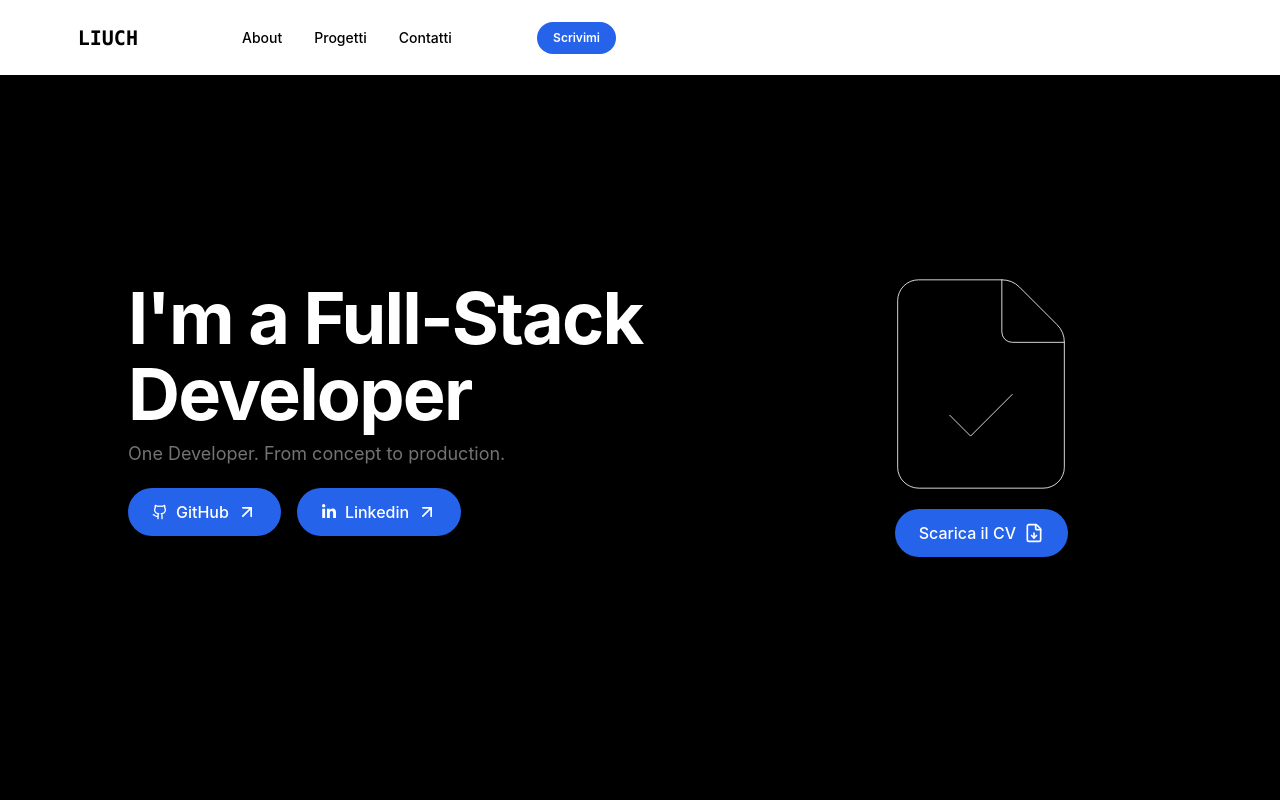
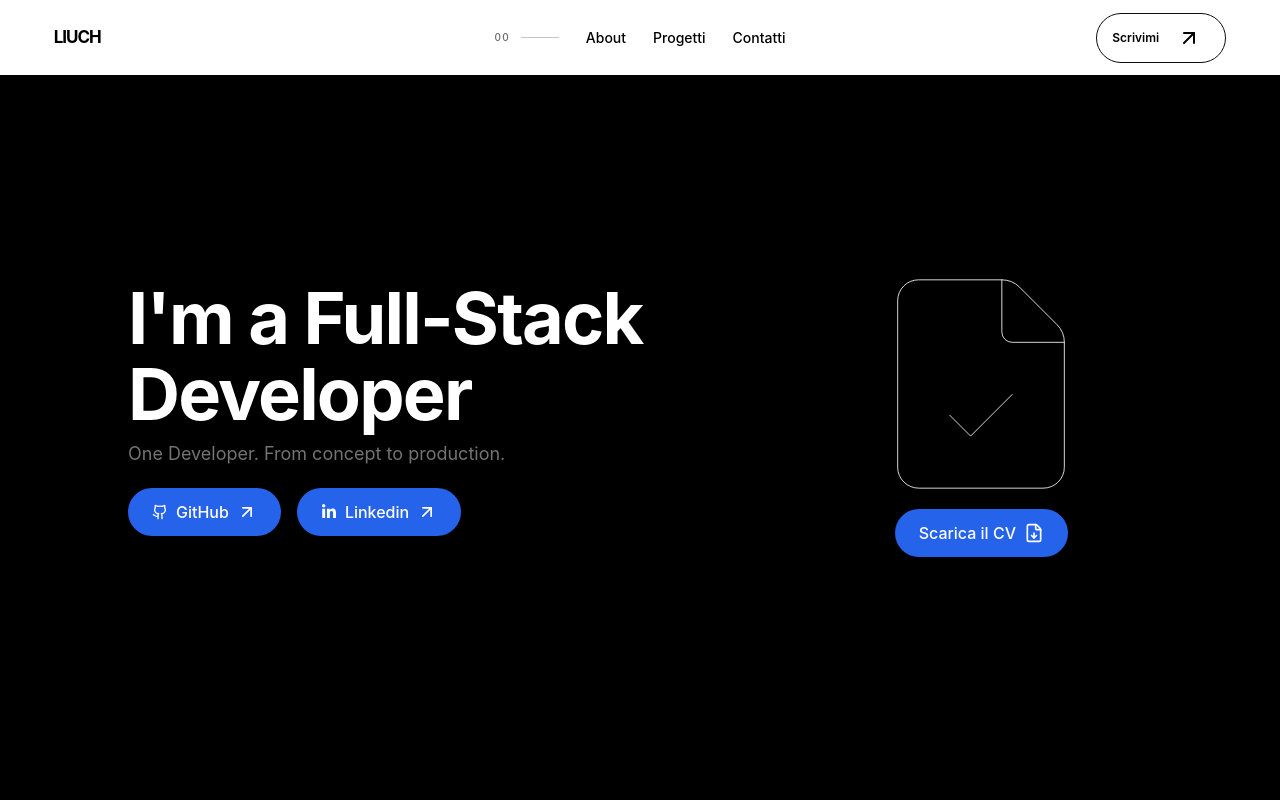
Before and after one commit to Liukhs/Portfolio, a React (Vite) app: page / in a window 1280 px wide. Shown: the top 800 px of the page. Built offline with nearby package versions, Linux system fonts and the light colour scheme.

Commit message:
Sistemato header e menu

```diff
--- a/src/components/layouts/Navbar.jsx
+++ b/src/components/layouts/Navbar.jsx
@@ -1,10 +1,6 @@
 import { useState } from 'react'
 import { NavBarButton } from '../ui/Button'
-
 import { ScrollSmoother } from 'gsap/ScrollSmoother';
-
-
-
 
 export default function Navbar() {
   const [isOpen, setIsOpen] = useState(false)
@@ -24,29 +20,32 @@ export default function Navbar() {
   }
 
   return (
-    <nav className="fixed top-0 left-0 right-0 z-20 grid grid-cols-[1fr_auto_1fr] items-center h-19 p-[0_clamp(24px,4.2vw,72px)] bg-white border-b border-b-black" data-lag="0">
-      <div className="w-full mx-auto px-6 h-16 flex items-center">
+    <header className="fixed top-0 left-0 right-0 z-20 grid grid-cols-[1fr_auto_1fr] items-center h-19 p-[0_clamp(24px,4.2vw,72px)] bg-white border-b border-b-black" data-lag="0">
+      <div>
 
         {/* LOGO / NOME */}
-        <a href="#" className="font-mono font-bold hover:text-cyan-400 transition text-xl justify-self-start flex-1 text-black">
+        <a href="#" className="w-fit text-[17px] font-bold tracking-[-0.06em]">
           LIUCH
         </a>
-
+      </div>
         {/* LINK DESKTOP */}
-        <div className="hidden md:flex items-center gap-8 flex-2 justify-center text-black">
+        <nav className="hidden md:flex items-center gap-6.75 text-[12px] font-medium">
+          <span className='text-(--muted) text-[10px] tracking-[0.12em]'>00</span>
+          <span className='w-9.5 h-px -ml-4 bg-(--line)' />
           {navLinks.map((link) => (
             <a
               key={link.name}
               href={link.href}
-              className="text-sm font-medium text-black hover:text-cyan-400 transition"
+              className="text-sm font-medium text-black transition relative
+              after:absolute after:right-0 after:-bottom-1.75 after:left-0 after:h-px after:bg-(--current-color) after:scale-x-0 after:origin-right after:transition-transform after:duration-180 after:ease-[ease]
+              hover:after:origin-left hover:after:scale-x-100 focus-visible:after:origin-left focus-visible:after:scale-x-100 motion-reduce:after:transition-none"
               onClick={(event) => HandleClick(event, link.href)}
             >
               {link.name}
             </a>
           ))}
+        </nav>
 
-
-        </div>
         <div className="hidden md:flex items-center gap-8 flex-1 justify-end">
 
           <NavBarButton reference={"#contact"} contenuto={"Scrivimi"} />
@@ -65,7 +64,7 @@ export default function Navbar() {
             )}
           </svg>
         </button>
-      </div>
+
 
       {/* MENU DROPDOWN MOBILE */}
       {isOpen && (
@@ -89,6 +88,6 @@ export default function Navbar() {
           </a>
         </div>
       )}
-    </nav>
+    </header>
   )
 }
--- a/src/components/ui/Button.jsx
+++ b/src/components/ui/Button.jsx
@@ -30,9 +30,11 @@ export function NavBarButton({reference, contenuto}){
     return(
         <a
             href={reference}
-            className="rounded-4xl bg-brand px-4 py-2 text-xs font-semibold text-white transition duration-300 hover:-translate-y-0.5 hover:bg-brand-hover hover:shadow-lg active:translate-y-0 active:scale-95"
+            className="inline-flex items-center justify-self-end gap-4.5
+            min-w-32.5 p-[12px_15px] border border-(--ink) rounded-[999px]
+            text-[12px] font-semibold transition-all duration-180 ease-[ease]"
           >
-            {contenuto}
+            {contenuto} <ArrowUpRight />
           </a>
     )
 }
--- a/src/index.css
+++ b/src/index.css
@@ -5,6 +5,12 @@
     --color-brand: #2563eb;
     --color-brand-hover: #1d4ed8;
     --font-sans: "Inter", system-ui, sans-serif;
+    --ink: #0c0c0d;
+    --muted: #69686d;
+    --paper: #f7f7f5;
+    --line: #c7c6c2;
+    --violet: #7450ff;
+    --green: #23b26d;
 
 }
 
```
